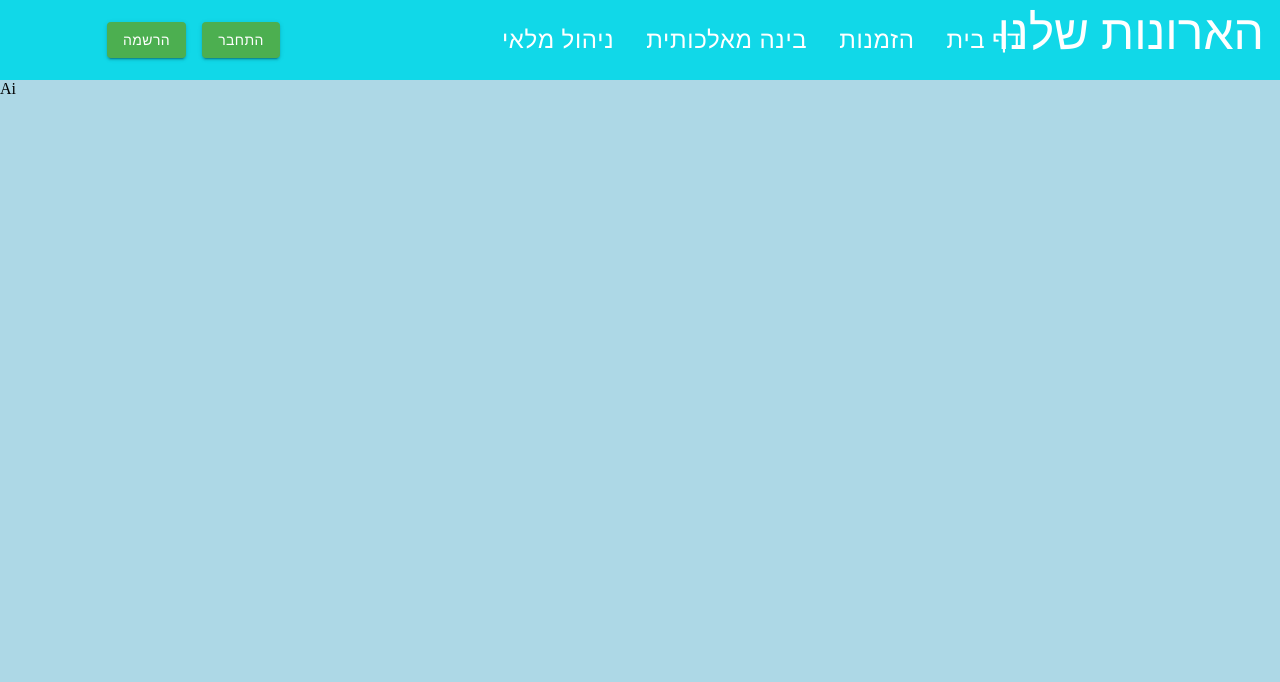
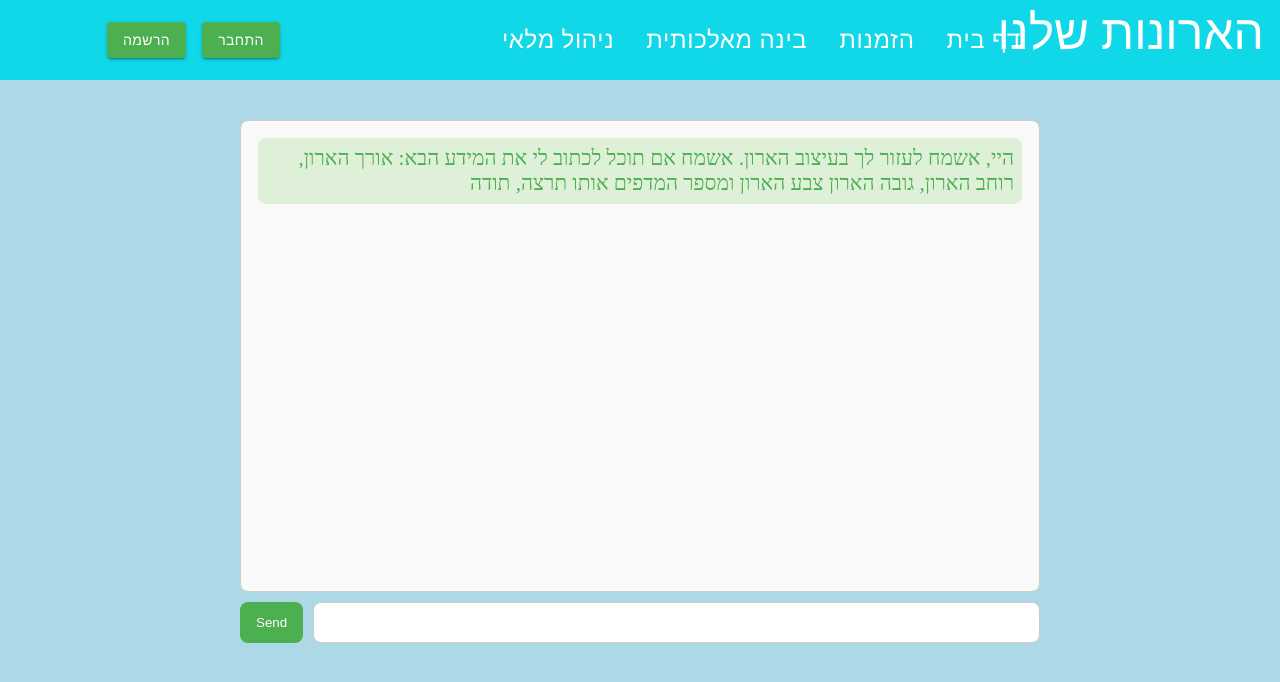
Before and after one commit to omervi774/Custom-Closet_App, a React (Create React App) app: page /ai in a window 1280 px wide. Shown: the top 682 px of the page. Built offline with nearby package versions, Linux system fonts and the light colour scheme.

Commit message:
iyar's init ai

```diff
--- a/src/pages/Ai.jsx
+++ b/src/pages/Ai.jsx
@@ -1,7 +1,138 @@
-import React from "react";
+import React, { useState } from 'react'
 
 function Ai(props) {
-  return <div>Ai</div>;
+  const [chatMessages, setChatMessages] = useState([])
+  const [userInput, setUserInput] = useState('')
+  const [isTyping, setIsTyping] = useState(false)
+
+  const handleUserInput = (e) => {
+    setUserInput(e.target.value)
+  }
+
+  async function handleSendMessage(e) {
+    e.preventDefault()
+    if (userInput.trim() !== '') {
+      try {
+        // Set isTyping to true when sending message
+        setIsTyping(true)
+        // Add user message to chat messages state immediately
+        setChatMessages((prevMessages) => [...prevMessages, { text: userInput, sender: 'user' }])
+
+        // Clear user input
+        setUserInput('')
+
+        // Send user input to the server
+        const response = await fetch('http://localhost:5000/ai', {
+          method: 'POST',
+          body: JSON.stringify({ text: userInput }),
+          headers: {
+            'Content-Type': 'application/json',
+          },
+        })
+
+        if (!response.ok) {
+          throw new Error('Network response was not ok')
+        }
+
+        // Get the response from the server
+        const responseData = await response.json()
+
+        // Add ChatGPT response to chat messages state
+        setChatMessages((prevMessages) => [...prevMessages, { text: responseData.text, sender: 'ai' }])
+
+        // Set isTyping back to false after receiving response
+        setIsTyping(false)
+      } catch (error) {
+        console.error('Error:', error)
+      }
+    }
+  }
+
+  // Add initial message from ChatGPT if chat is empty
+  if (chatMessages.length === 0) {
+    setChatMessages([
+      {
+        text: 'היי, אשמח לעזור לך בעיצוב הארון. אשמח אם תוכל לכתוב לי את המידע הבא: אורך הארון, רוחב הארון, גובה הארון צבע הארון ומספר המדפים אותו תרצה, תודה',
+        sender: 'ai',
+      },
+    ])
+  }
+
+  return (
+    <div style={{ display: 'flex', justifyContent: 'center' }}>
+      <div style={{ width: '800px', marginTop: '40px' }}>
+        <div
+          style={{
+            height: '450px',
+            border: '1px solid #ccc',
+            borderRadius: '8px',
+            padding: '10px',
+            marginBottom: '10px',
+            overflowY: 'auto',
+            backgroundColor: '#f9f9f9',
+            direction: 'rtl',
+          }}
+        >
+          {chatMessages.map((message, index) => (
+            <div
+              key={index}
+              style={{
+                marginBottom: '5px',
+                textAlign: message.sender === 'ai' ? 'right' : 'left',
+              }}
+            >
+              <div
+                style={{
+                  display: 'inline-block',
+                  borderRadius: '8px',
+                  padding: '8px',
+                  fontSize: '21px',
+                  margin: '7px',
+                  backgroundColor: message.sender === 'ai' ? '#dff0d8' : '#d9edf7',
+                  color: message.sender === 'ai' ? '#4CAF50' : '#337ab7',
+                }}
+              >
+                {message.text}
+              </div>
+            </div>
+          ))}
+          {/* Typing indicator */}
+          {isTyping && <div style={{ textAlign: 'right', fontStyle: 'italic' }}>Typing...</div>}
+        </div>
+        <form onSubmit={handleSendMessage}>
+          <div style={{ display: 'flex' }}>
+            <button
+              type="submit"
+              style={{
+                padding: '8px 16px',
+                borderRadius: '8px',
+                backgroundColor: '#4CAF50',
+                color: 'white',
+                border: 'none',
+                cursor: 'pointer',
+              }}
+            >
+              Send
+            </button>
+            <input
+              type="text"
+              value={userInput}
+              onChange={handleUserInput}
+              style={{
+                flex: '1',
+                padding: '8px',
+                borderRadius: '8px',
+                border: '1px solid #ccc',
+                marginLeft: '10px',
+                direction: 'rtl',
+                fontSize: '20px',
+              }}
+            />
+          </div>
+        </form>
+      </div>
+    </div>
+  )
 }
 
-export default Ai;
+export default Ai
```
Also changed, not shown: 2 other files (tests, documents, lock files or other folders).
